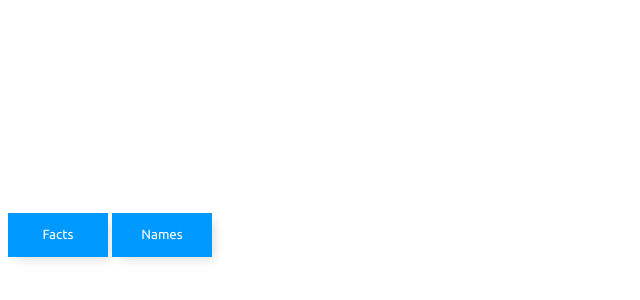
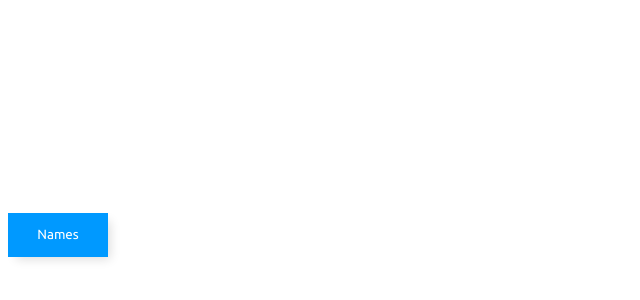
Before and after one commit to catchmeifyoucan-selfiegame/catchmeifyoucan-selfiegame.github.io, a plain HTML site: page index.html in a window 1280 px wide. Shown: the part 360-660 px from the top of the page, without its empty margins (0-640 px from the left). Drawn offline with nearby package versions, Linux system fonts and the light colour scheme.

Commit message:
Update index.html

```diff
--- a/index.html
+++ b/index.html
@@ -13,7 +13,7 @@
 	<body>
 		<div id='output' style='width:100%;height:565px;'></div>
 		<script src="test.js"></script>
-		<button onClick="start(facts, 1000, 50, 'facts')" ><p>Facts</p></button>
+
 		<button onClick="start(names, 1000, 50, 'names')" ><p>Names</p></bZDutton>
 	</body>
 </html>
```
